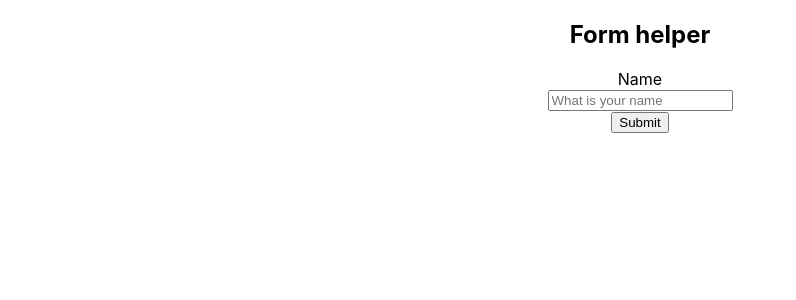
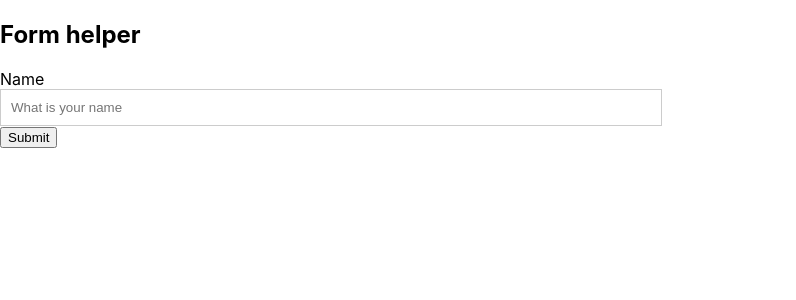
Before and after one commit to nirajrajgor/react-form-helper, a React (Create React App) app: page / in a window 1280 px wide. Shown: the top 300 px of the page, without its empty margins (0-796 px from the left). Built offline with nearby package versions, Linux system fonts and the light colour scheme.

Commit message:
Few styles added for error text, button and label.

```diff
--- a/src/App.css
+++ b/src/App.css
@@ -1,38 +1,19 @@
-.App {
-  text-align: center;
+.form-control {
+	width: 50%;
+	border: 1px solid #ccc;
+	padding: 10px;
 }
 
-.App-logo {
-  height: 40vmin;
-  pointer-events: none;
+.control-error {
+	border: 1px solid red;
 }
 
-@media (prefers-reduced-motion: no-preference) {
-  .App-logo {
-    animation: App-logo-spin infinite 20s linear;
-  }
+label {
+	margin-right: 5px;
 }
 
-.App-header {
-  background-color: #282c34;
-  min-height: 100vh;
-  display: flex;
-  flex-direction: column;
-  align-items: center;
-  justify-content: center;
-  font-size: calc(10px + 2vmin);
-  color: white;
+.btn-submit {
+	margin: 20px 45px;
+	padding: 8px 14px;
+	font-size: 16px;
 }
-
-.App-link {
-  color: #61dafb;
-}
-
-@keyframes App-logo-spin {
-  from {
-    transform: rotate(0deg);
-  }
-  to {
-    transform: rotate(360deg);
-  }
-}
```
